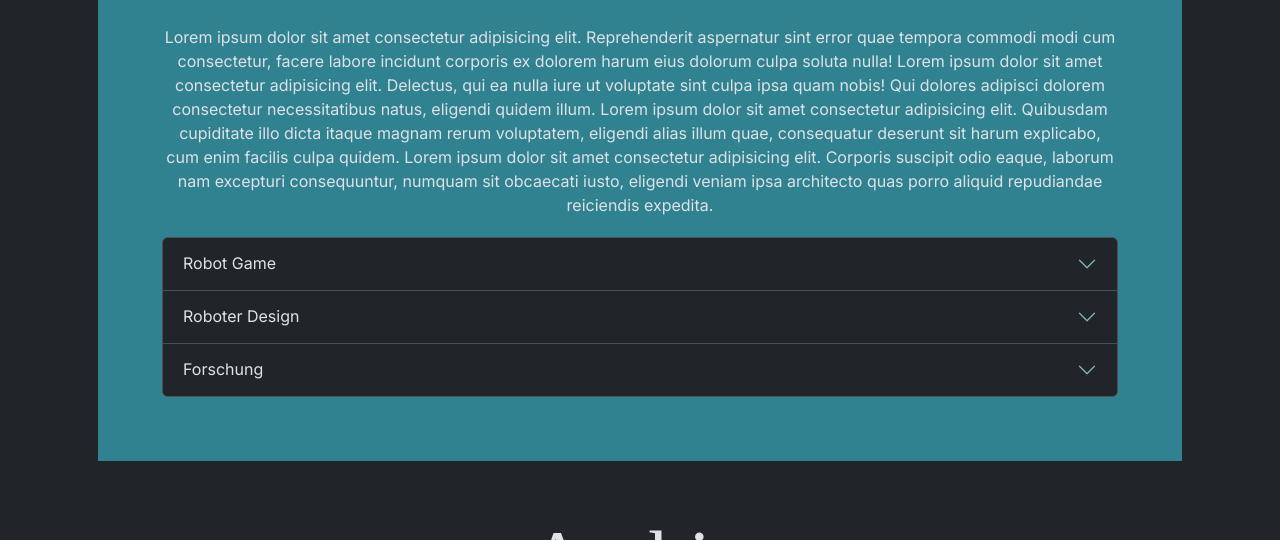
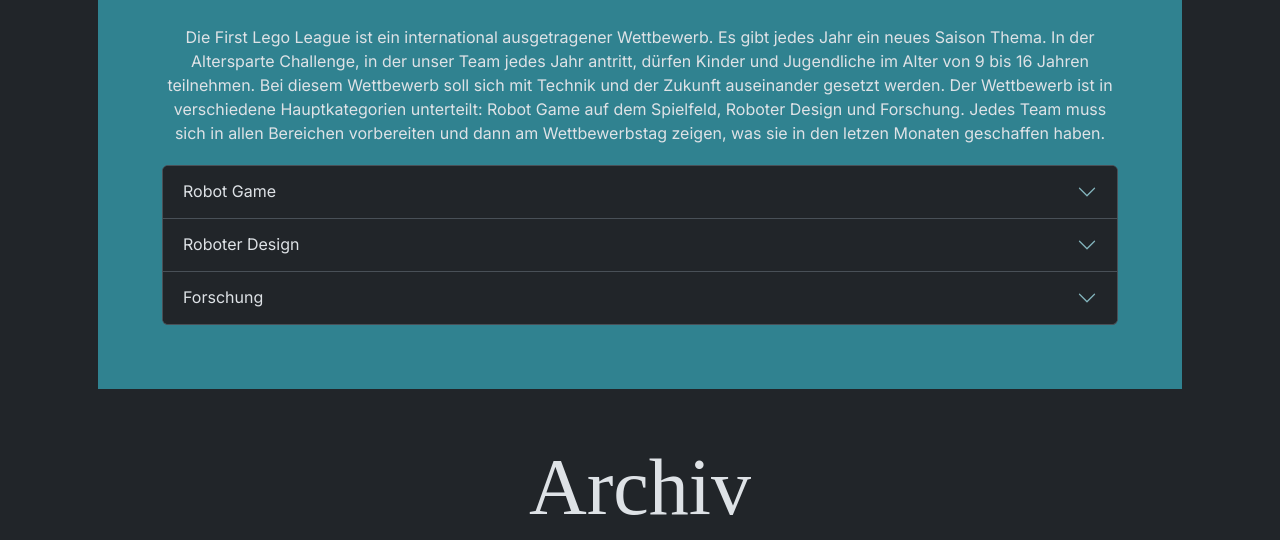
Before and after one commit to ThiebaudReimann/LEGOminati, a website: page de/index.html in a window 1280 px wide. Shown: the part 1581-2121 px from the top of the page. Drawn offline with nearby package versions, Linux system fonts and the light colour scheme; files whose address does not match are found by name; a web font is replaced by a local one.

Commit message:
Added FLL description to de page

```diff
--- a/de/index.html
+++ b/de/index.html
@@ -132,16 +132,11 @@
                             src="../assets/img/logos/FIRSTLego_iconHorz_RGB.png" height="50px"></a></h4>
                     <div class="sized-box"></div>
                     <div>
-                        <span>Lorem ipsum dolor sit amet consectetur adipisicing elit. Reprehenderit aspernatur sint
-                            error quae tempora commodi modi cum consectetur, facere labore incidunt corporis ex dolorem
-                            harum eius dolorum culpa soluta nulla! Lorem ipsum dolor sit amet consectetur adipisicing
-                            elit. Delectus, qui ea nulla iure ut voluptate sint culpa ipsa quam nobis! Qui dolores
-                            adipisci dolorem consectetur necessitatibus natus, eligendi quidem illum. Lorem ipsum dolor
-                            sit amet consectetur adipisicing elit. Quibusdam cupiditate illo dicta itaque magnam rerum
-                            voluptatem, eligendi alias illum quae, consequatur deserunt sit harum explicabo, cum enim
-                            facilis culpa quidem. Lorem ipsum dolor sit amet consectetur adipisicing elit. Corporis
-                            suscipit odio eaque, laborum nam excepturi consequuntur, numquam sit obcaecati iusto,
-                            eligendi veniam ipsa architecto quas porro aliquid repudiandae reiciendis expedita.</span>
+                        <span>Die First Lego League ist ein international ausgetragener Wettbewerb. Es gibt jedes Jahr ein neues Saison Thema.
+                        In der Altersparte Challenge, in der unser Team jedes Jahr antritt, dürfen Kinder und Jugendliche im Alter von 9 bis 16 Jahren teilnehmen.
+                        Bei diesem Wettbewerb soll sich mit Technik und der Zukunft auseinander gesetzt werden.
+                        Der Wettbewerb ist in verschiedene Hauptkategorien unterteilt: Robot Game auf dem Spielfeld, Roboter Design und Forschung.
+                        Jedes Team muss sich in allen Bereichen vorbereiten und dann am Wettbewerbstag zeigen, was sie in den letzen Monaten geschaffen haben.</span>
                     </div>
                     <div class="sized-box"></div>
                     <div class="accordion" id="competitionAccordion">
```
